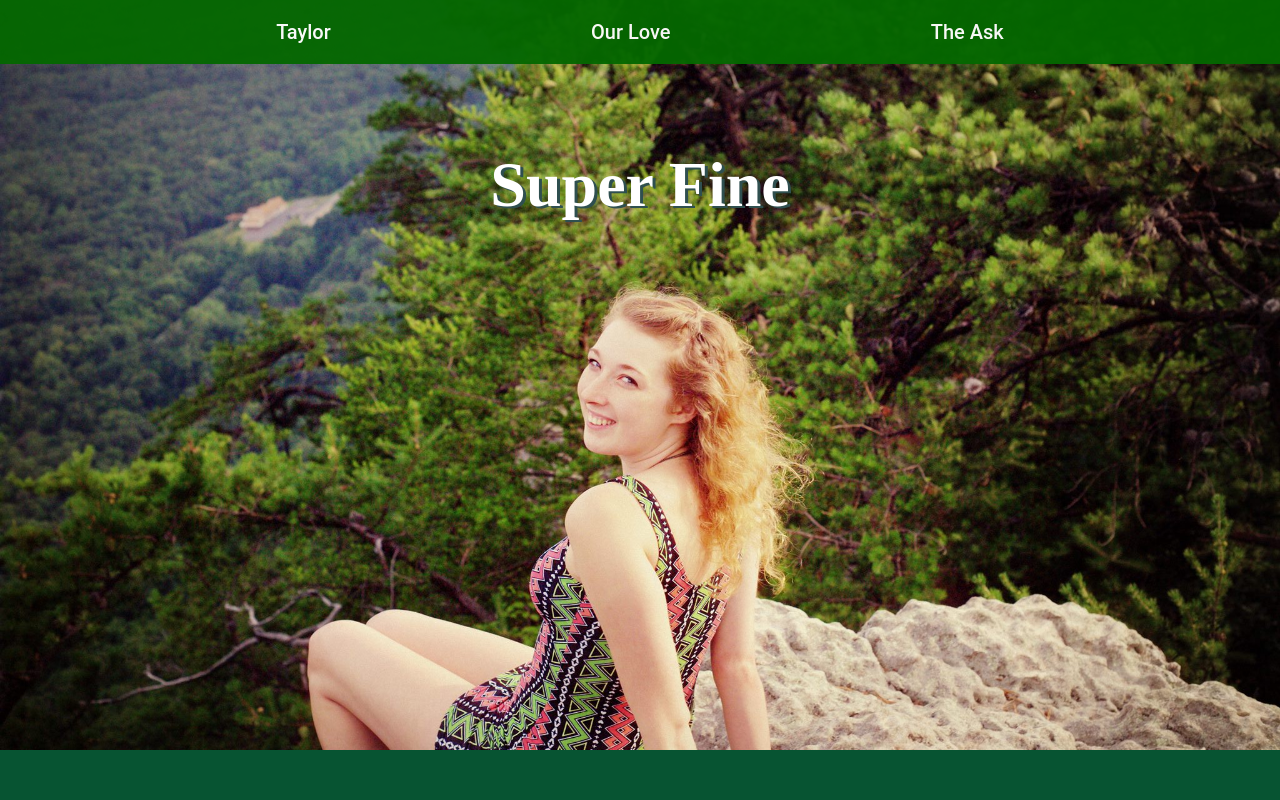
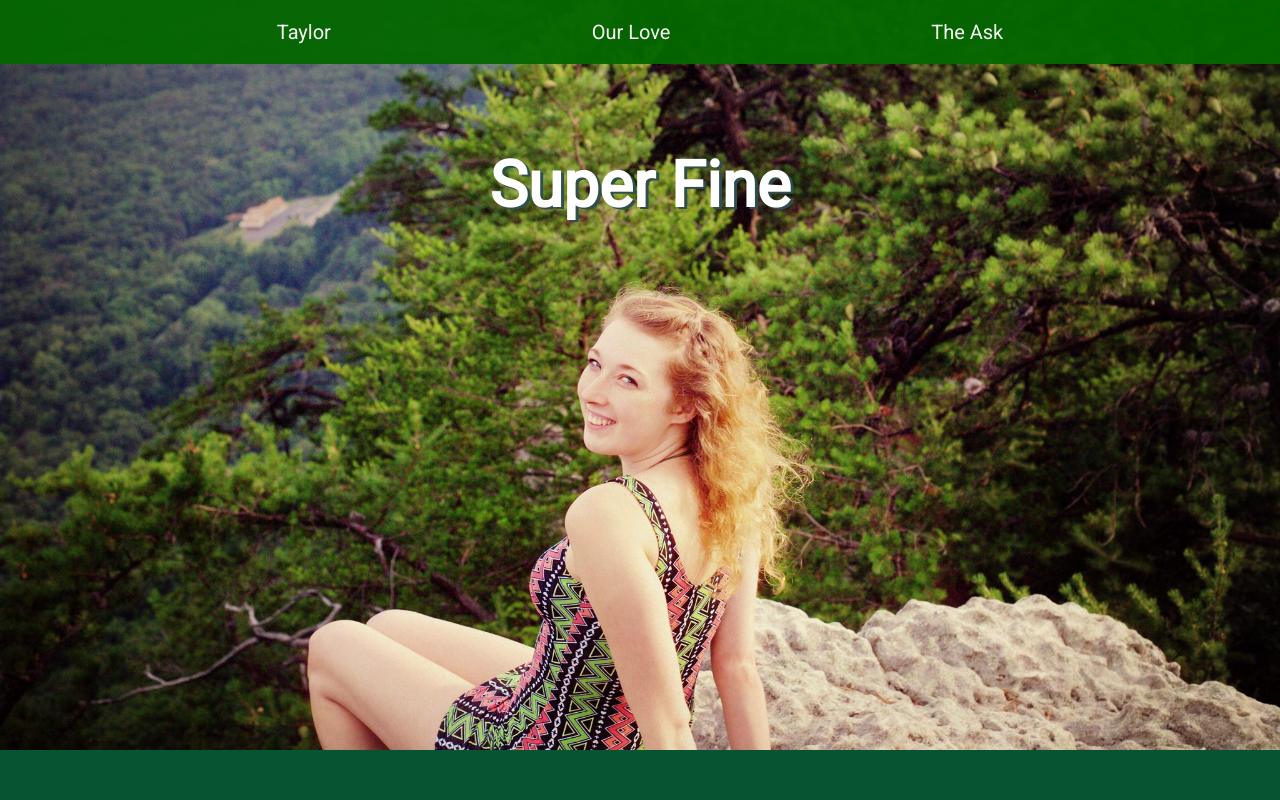
Before and after one commit to nickderobertis/proposal-site, an Angular app in the folder proposal-app/: page / in a window 1280 px wide. Shown: the top 800 px of the page. Built offline with nearby package versions, Linux system fonts and the light colour scheme.

Commit message:
Add roboto font and set as default for all fonts

```diff
--- a/proposal-app/src/app/app.component.css
+++ b/proposal-app/src/app/app.component.css
@@ -1,3 +1,4 @@
 .mat-app-background {
   background-color: #eeffed;
+  font-family: 'Roboto', sans-serif;
 }
--- a/proposal-app/src/index.html
+++ b/proposal-app/src/index.html
@@ -8,6 +8,7 @@
   <meta name="viewport" content="width=device-width, initial-scale=1">
   <link rel="icon" type="image/x-icon" href="favicon.ico">
   <link rel="stylesheet" href="https://unpkg.com/aos@next/dist/aos.css" />
+  <link href="https://fonts.googleapis.com/css?family=Roboto" rel="stylesheet">
 </head>
 <body>
   <app-root></app-root>
```
